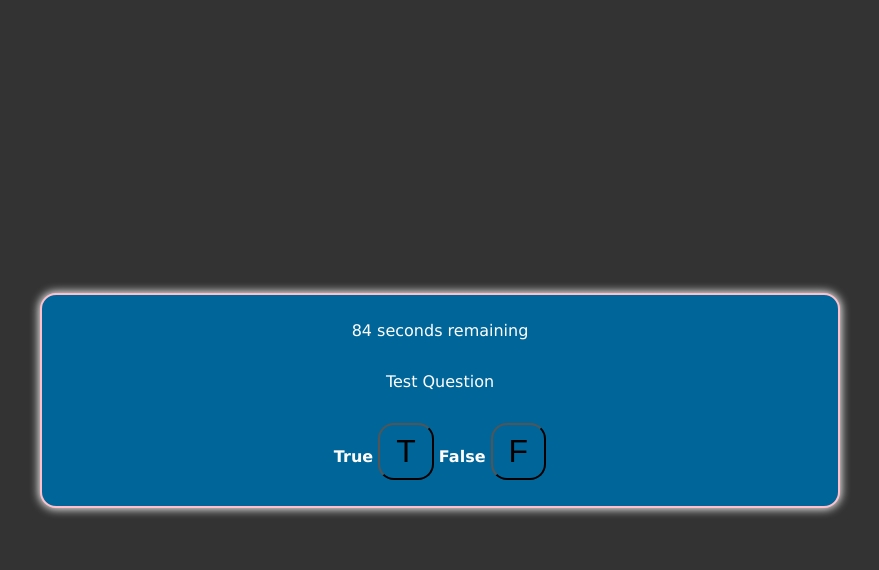
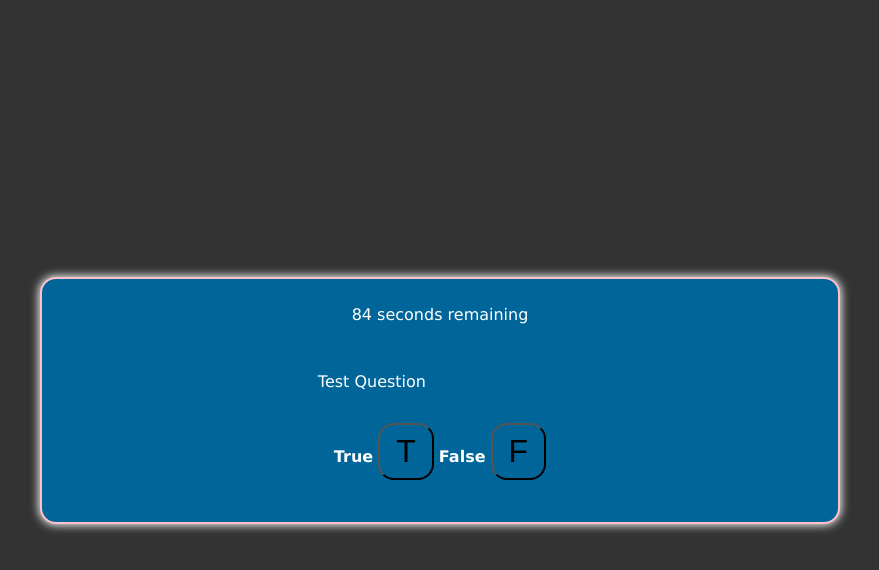
Before and after one commit to hankhint/javascript-quiz, a plain HTML site: page index.html in a window 1280 px wide. Both pictures are taken after a click on the button "Start!". Shown: the whole page, without its empty margins (200-1079 px from the left). Drawn offline with Linux system fonts and the light colour scheme.

Commit message:
added countdown timer and test question appears

```diff
--- a/assets/js/script.js
+++ b/assets/js/script.js
@@ -1,73 +1,4 @@
-var score = 0;
-
-const startBtn = document.getElementById("startBtn");
-const questionContainerElement = document.getElementById("question-container");
-const questionElement = document.getElementById("prompt");
-const btnGridElement = document.getElementById("btnGrid");
-
-// these two variables need to be redefined later, so use let:
-let shuffledQuestions, currentQuestionIndex;
-
-//timer
-
-var timerEl = document.getElementById('timer');
-var mainEl = document.getElementById('timer-container');
-
-function countdown() {
-    var timeLeft = 85;
-
-    // Use the `setInterval()` method to call a function to be executed every 1000 milliseconds
-    var timeInterval = setInterval(function () {
-      // As long as the `timeLeft` is greater than 1
-      if (timeLeft > 1) {
-        // Set the `textContent` of `timerEl` to show the remaining seconds
-        timerEl.textContent = timeLeft + ' seconds remaining';
-        // Decrement `timeLeft` by 1
-        timeLeft--;
-      } else if (timeLeft === 1) {
-        // When `timeLeft` is equal to 1, rename to 'second' instead of 'seconds'
-        timerEl.textContent = timeLeft + ' second remaining';
-        timeLeft--;
-      } else {
-        // Once `timeLeft` gets to 0, set `timerEl` to an empty string
-        timerEl.textContent = 'Time is up.';
-        // Use `clearInterval()` to stop the timer
-        clearInterval(timeInterval);
-        // Call the `displayMessage()` function
-      }
-    }, 1000);
-  }
-
-
-startBtn.addEventListener("click", () => {
-  countdown();
-  startGame();
-});
-
-function startGame() {
-  startBtn.classList.add("hide");
-  shuffledQuestions = questions.sort(() => Math.random() - 0.5);
-  currentQuestionIndex = 0;
-  questionContainerElement.classList.remove("hide");
-  setNextQuestion();
-}
-
-function setNextQuestion() {
-  resetState();
-  showQuestion(shuffledQuestions[currentQuestionIndex]);
-}
-
-function showQuestion(question) {
-  questionElement.innerText = question.prompt;
-
-}
-function selectAnswer() {}
-
-
-
-
-
-
+// Quiz Questions
 const questions = [
   {
     prompt: "Javascript first appeared in 1995",
@@ -79,7 +10,7 @@ const questions = [
 
     /*With bubbling, the event is first captured and handled by the innermost element and then propagated to outer elements.
 
-       With capturing, the event is first captured by the outermost element and propagated to the inner elements.*/
+         With capturing, the event is first captured by the outermost element and propagated to the inner elements.*/
   },
   {
     prompt: "Event delegation uses event bubbling",
@@ -113,3 +44,81 @@ const questions = [
     answer: "correct",
   },
 ];
+
+//seting global variables
+const startBtnElement = document.getElementById("startBtn");
+const questionContainerElement = document.getElementById("question-container");
+const questionElement = document.getElementById("question");
+const btnGridElement = document.getElementById("btnGrid");
+const correctEl = document.querySelector("#trueBtn");
+const incorrectEl = document.querySelector("#falseBtn");
+
+// timer
+let answer;
+var score = 0;
+var timeLeft;
+
+//timer
+
+var timerEl = document.getElementById("timer");
+
+function countdown() {
+  var timeLeft = 85;
+
+  // Use the `setInterval()` method to call a function to be executed every 1000 milliseconds
+  var timeInterval = setInterval(function () {
+    // As long as the `timeLeft` is greater than 1
+    if (timeLeft > 1) {
+      // Set the `textContent` of `timerEl` to show the remaining seconds
+      timerEl.textContent = timeLeft + " seconds remaining";
+      // Decrement `timeLeft` by 1
+      timeLeft--;
+    } else if (timeLeft === 1) {
+      // When `timeLeft` is equal to 1, rename to 'second' instead of 'seconds'
+      timerEl.textContent = timeLeft + " second remaining";
+      timeLeft--;
+    } else {
+      // Once `timeLeft` gets to 0, set `timerEl` to an empty string
+      console.log(timeLeft);
+      timerEl.textContent = "Time is up.";
+      // Use `clearInterval()` to stop the timer
+      clearInterval(timeInterval);
+    }
+  }, 1000);
+}
+
+// Listens for the start button to be clicked, starts countdown and game
+
+startBtn.addEventListener("click", () => {
+  countdown();
+ startGame();
+});
+
+// Attach event listener to TRUE button element
+correctEl.addEventListener("click", function () {
+  answer = "correct";
+});
+
+// Attach event listener to FALSE button element
+incorrectEl.addEventListener("click", function () {
+  answer = "incorrect";
+});
+
+// Starts the game
+function startGame() {
+  //hides start button after it is clicked
+  startBtn.classList.add("hide");
+
+   //shows question and true false buttons after start is clicked
+  questionContainerElement.classList.remove("hide");
+
+ /* // loop
+  for (let gameState = 0; timeLeft > 0; gameState++) {
+    //push question
+
+    //listen for answer
+
+    //check answer
+
+    //push new question */
+}
--- a/index.html
+++ b/index.html
@@ -23,10 +23,8 @@
         <!--Question Container -->
 
         <div id="question-container" class="hide">
-            <div id="question"> Test Question </div>
-        </div>
-
-        <!--Button Container -->
+            <p id="question"> Test Question <p>
+                        <!--Button Container -->
         <div id="btnGrid">
             <label>True</label>
             <button id="trueBtn">T</button>
@@ -34,8 +32,11 @@
             <label>False</label>
             <button id="falseBtn">F</button>
         </div>
+        </div>
 
-        <!--Button Container -->
+
+
+        <!-- Start Button Container -->
         <div id="qBtn-container">
             <button type="submit" id="startBtn" >Start!</button>
         </div>
```
